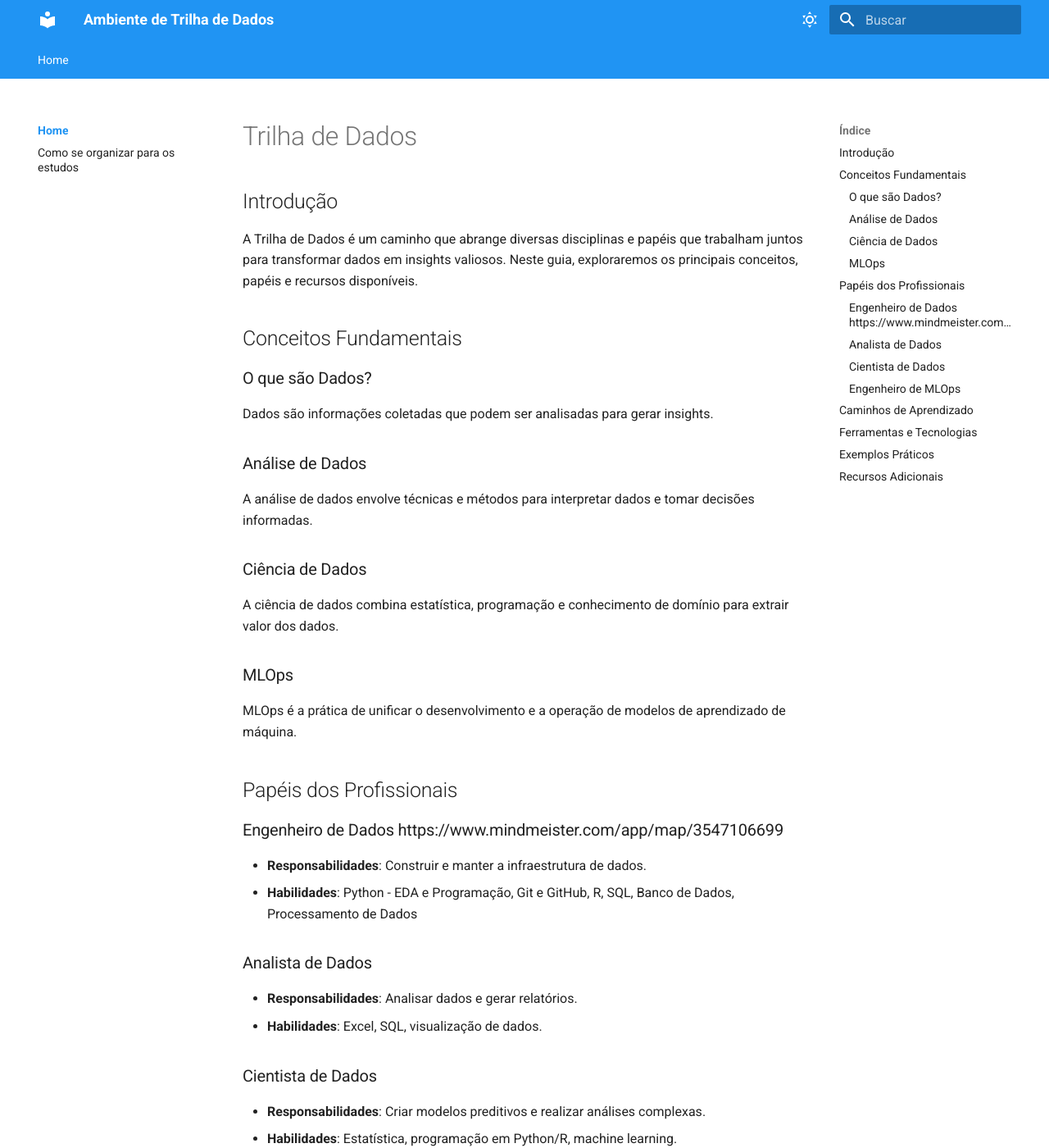
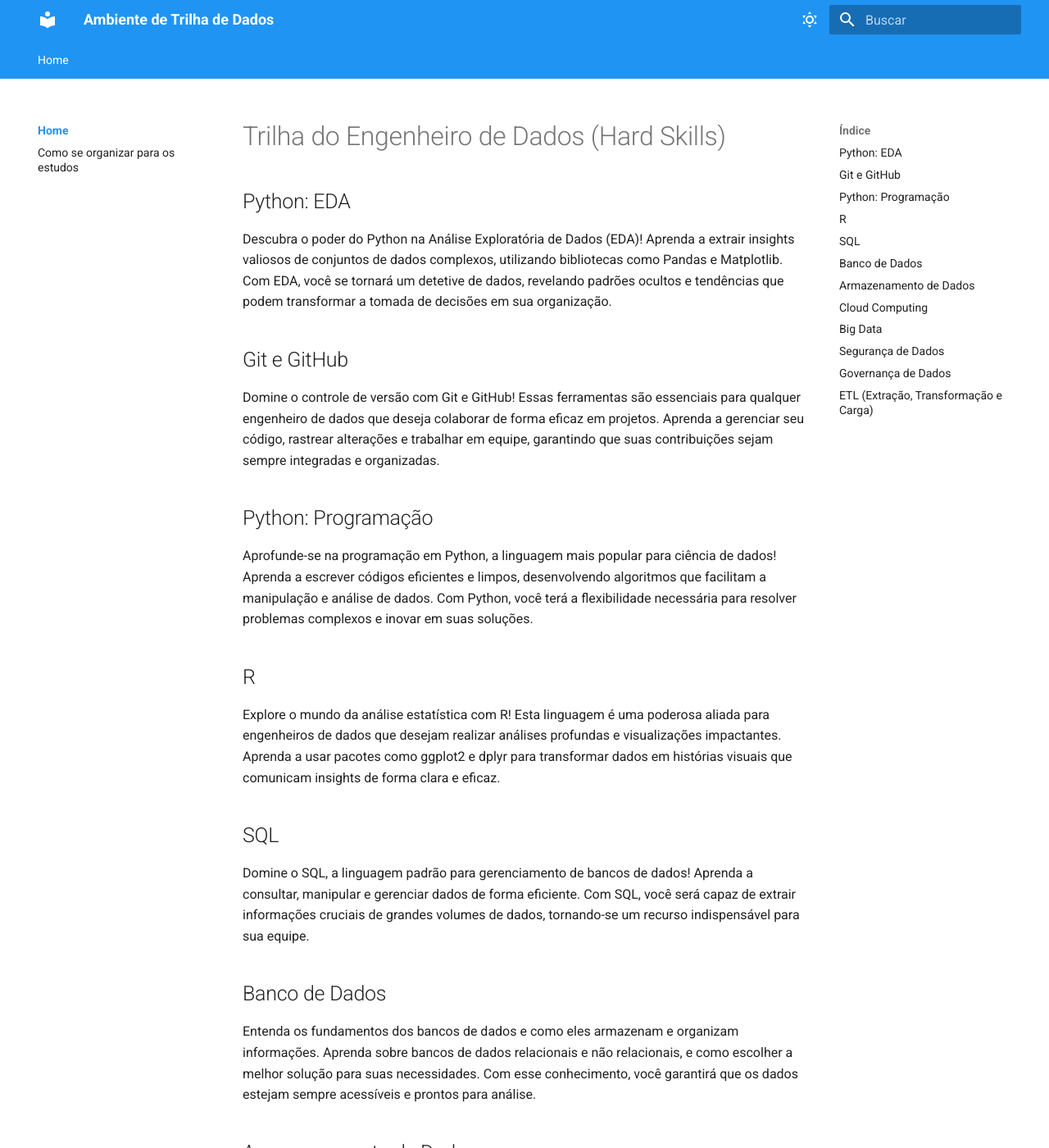
Before and after one commit to steniasantos/steniasantos.github.io, an MkDocs documentation site: the page built from docs/index.md, in a window 1280 px wide and 1400 px high. Shown: the whole window at 82% size. Built offline with MkDocs 1.6.1 and Material for MkDocs 9.7.7, drawn with Linux system fonts in a browser that asks for light colours; some of the changed text lies outside the part shown.

Commit message:
Update index.md

```diff
--- a/docs/index.md
+++ b/docs/index.md
@@ -1,53 +1,37 @@
-# Trilha de Dados
+# Trilha do Engenheiro de Dados (Hard Skills)
 
-## Introdução
-A Trilha de Dados é um caminho que abrange diversas disciplinas e papéis que trabalham juntos para transformar dados em insights valiosos. Neste guia, exploraremos os principais conceitos, papéis e recursos disponíveis.
+## Python: EDA
+Descubra o poder do Python na Análise Exploratória de Dados (EDA)! Aprenda a extrair insights valiosos de conjuntos de dados complexos, utilizando bibliotecas como Pandas e Matplotlib. Com EDA, você se tornará um detetive de dados, revelando padrões ocultos e tendências que podem transformar a tomada de decisões em sua organização.
 
-## Conceitos Fundamentais
+## Git e GitHub
+Domine o controle de versão com Git e GitHub! Essas ferramentas são essenciais para qualquer engenheiro de dados que deseja colaborar de forma eficaz em projetos. Aprenda a gerenciar seu código, rastrear alterações e trabalhar em equipe, garantindo que suas contribuições sejam sempre integradas e organizadas.
 
-### O que são Dados?
-Dados são informações coletadas que podem ser analisadas para gerar insights.
+## Python: Programação
+Aprofunde-se na programação em Python, a linguagem mais popular para ciência de dados! Aprenda a escrever códigos eficientes e limpos, desenvolvendo algoritmos que facilitam a manipulação e análise de dados. Com Python, você terá a flexibilidade necessária para resolver problemas complexos e inovar em suas soluções.
 
-### Análise de Dados
-A análise de dados envolve técnicas e métodos para interpretar dados e tomar decisões informadas.
+## R
+Explore o mundo da análise estatística com R! Esta linguagem é uma poderosa aliada para engenheiros de dados que desejam realizar análises profundas e visualizações impactantes. Aprenda a usar pacotes como ggplot2 e dplyr para transformar dados em histórias visuais que comunicam insights de forma clara e eficaz.
 
-### Ciência de Dados
-A ciência de dados combina estatística, programação e conhecimento de domínio para extrair valor dos dados.
+## SQL
+Domine o SQL, a linguagem padrão para gerenciamento de bancos de dados! Aprenda a consultar, manipular e gerenciar dados de forma eficiente. Com SQL, você será capaz de extrair informações cruciais de grandes volumes de dados, tornando-se um recurso indispensável para sua equipe.
 
-### MLOps
-MLOps é a prática de unificar o desenvolvimento e a operação de modelos de aprendizado de máquina.
+## Banco de Dados
+Entenda os fundamentos dos bancos de dados e como eles armazenam e organizam informações. Aprenda sobre bancos de dados relacionais e não relacionais, e como escolher a melhor solução para suas necessidades. Com esse conhecimento, você garantirá que os dados estejam sempre acessíveis e prontos para análise.
 
-## Papéis dos Profissionais
+## Armazenamento de Dados
+Mergulhe nas diferentes abordagens de armazenamento de dados, incluindo Data Lakes e Data Warehouses. Aprenda a estruturar e gerenciar dados de forma que eles sejam facilmente acessíveis e utilizáveis. Compreender essas tecnologias é fundamental para garantir que sua organização possa escalar e inovar.
 
-### Engenheiro de Dados  https://www.mindmeister.com/app/map/3547106699
-- **Responsabilidades**: Construir e manter a infraestrutura de dados.
-- **Habilidades**: Python - EDA e Programação, Git e GitHub, R, SQL, Banco de Dados, Processamento de Dados
+## Cloud Computing
+Explore o mundo da computação em nuvem e descubra como as plataformas como AWS, Google Cloud e Azure estão revolucionando o armazenamento e processamento de dados. Aprenda a implementar soluções escaláveis e seguras que permitem que sua organização aproveite ao máximo seus dados.
 
-### Analista de Dados
-- **Responsabilidades**: Analisar dados e gerar relatórios.
-- **Habilidades**: Excel, SQL, visualização de dados.
+## Big Data
+Desvende os segredos do Big Data! Compreenda suas características, como volume, variedade e velocidade, e aprenda a usar ferramentas como Hadoop e Spark para processar e analisar grandes conjuntos de dados. Este conhecimento é crucial para lidar com os desafios e oportunidades que o Big Data apresenta.
 
-### Cientista de Dados
-- **Responsabilidades**: Criar modelos preditivos e realizar análises complexas.
-- **Habilidades**: Estatística, programação em Python/R, machine learning.
+## Segurança de Dados
+A segurança de dados é mais importante do que nunca! Aprenda as melhores práticas para proteger informações sensíveis e garantir a conformidade com regulamentações. Com esse conhecimento, você se tornará um defensor dos dados, ajudando sua organização a mitigar riscos e proteger ativos valiosos.
 
-### Engenheiro de MLOps
-- **Responsabilidades**: Implantar e monitorar modelos em produção.
-- **Habilidades**: DevOps, automação, conhecimento em nuvem.
+## Governança de Dados
+Entenda a importância da governança de dados e como ela garante a qualidade, segurança e uso responsável das informações. Aprenda a implementar políticas e processos que promovam a integridade dos dados, tornando-se um líder na gestão de ativos de dados em sua organização.
 
-## Caminhos de Aprendizado
-- **Cursos Recomendados**: [Curso de Ciência de Dados](link), [Curso de MLOps](link).
-- **Livros**: "Manual de Análise de Dados", "Statistical Learning".
-
-## Ferramentas e Tecnologias
-- **Linguagens**: Python, R, SQL.
-- **Ferramentas de Visualização**: Tableau, Power BI.
-- **Plataformas de Nuvem**: AWS, Google Cloud, Azure.
-
-## Exemplos Práticos
-- **Estudo de Caso 1**: Implementação de um modelo preditivo em uma empresa de e-commerce.
-- **Estudo de Caso 2**: Análise de dados de vendas para otimização de estoque.
-
-## Recursos Adicionais
-- [Blog sobre Ciência de Dados](link)
-- [Canal no YouTube sobre MLOps](link)
+## ETL (Extração, Transformação e Carga)
+Mergulhe no processo de ETL e aprenda a extrair, transformar e carregar dados de diferentes fontes. Compreender ETL é essencial para qualquer engenheiro de dados, pois permite que você integre dados de forma eficaz, preparando-os para análise e tomada de decisões.
```
